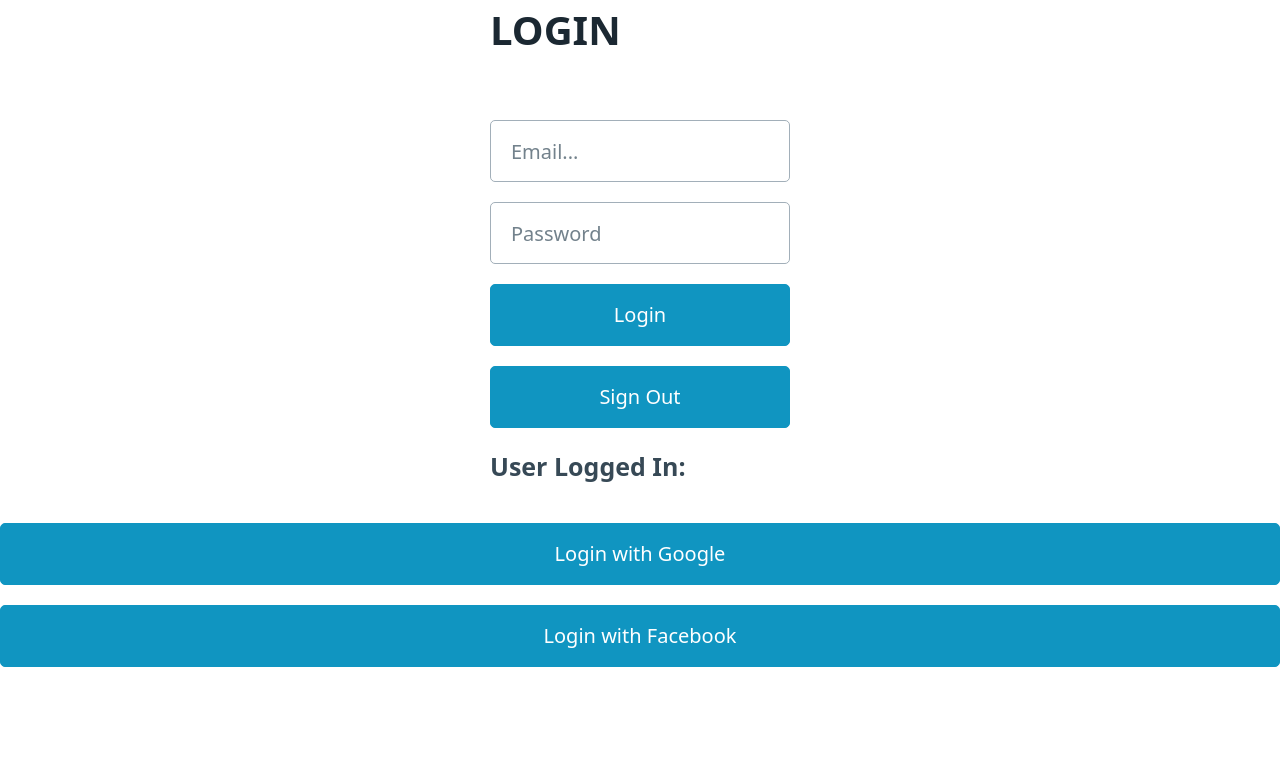
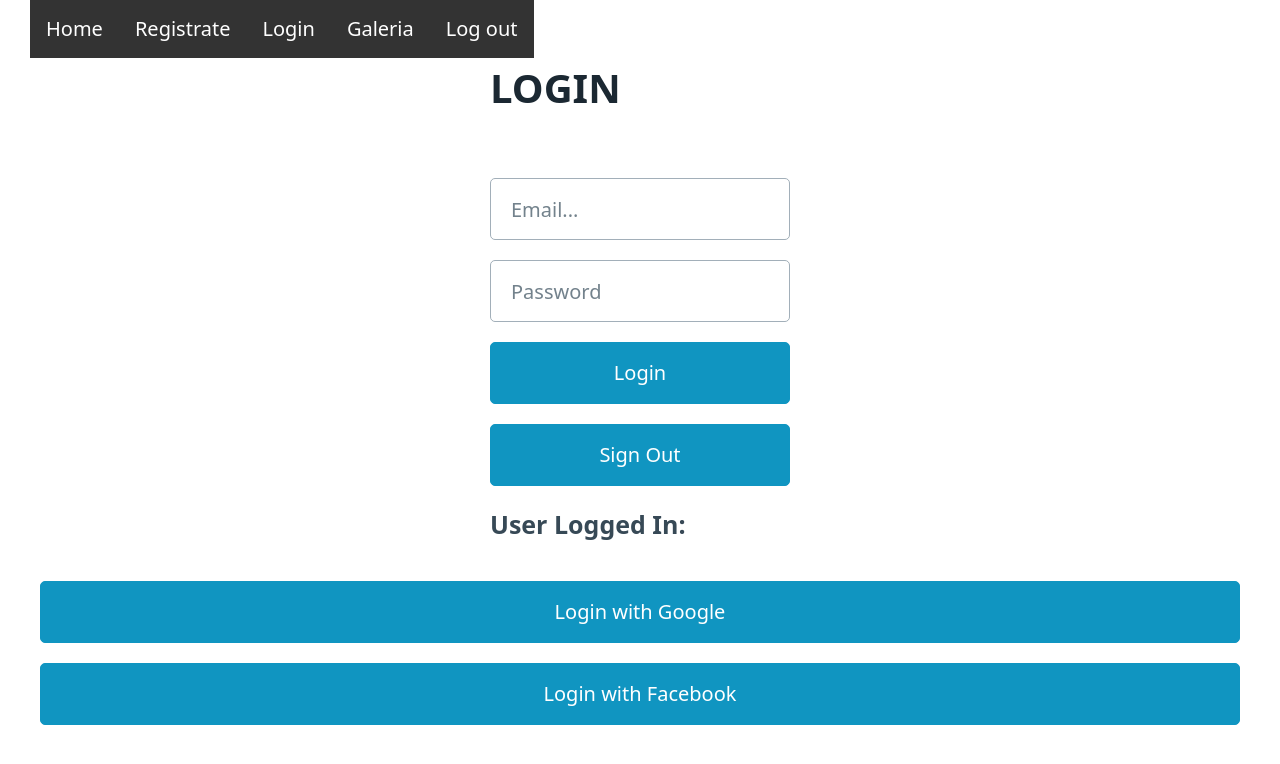
Before and after one commit to Pagarodam/app-luthier, a Next.js app: page /login in a window 1280 px wide. Shown: the top 764 px of the page. Built offline with nearby package versions, Linux system fonts and the light colour scheme; no server answers.

Commit message:
Creacion parcial del nav

```diff
--- /dev/null
+++ b/components/nav/index.js
@@ -0,0 +1,31 @@
+import styles from '../../styles/Home.module.css'
+import Link from "next/link";
+
+export default function Nav(){
+    const floatRight = {
+        float: 'right',
+    };
+    return (
+        <>
+            <nav className={styles.nav}>
+                <ul className={styles.ul}>
+                    <li>
+                        <Link href="/"><a>Home</a></Link>
+                    </li>
+                    <li>
+                        <Link href="/register"><a>Registrate</a></Link>
+                    </li>
+                    <li>
+                        <Link href="/login"><a>Login</a></Link>
+                    </li>
+                    <li >
+                        <Link href="/gallery"><a>Galeria</a></Link>
+                    </li>
+                    <li style={floatRight}>
+                        <Link href="/gallery"><a>Log out</a></Link>
+                    </li>
+                </ul>
+            </nav>
+        </>
+    )
+}
--- a/pages/login/index.js
+++ b/pages/login/index.js
@@ -1,16 +1,16 @@
 import { LoginFacebook, LoginGoogle, LoginMail, Logout } from "../../components/login";
-import Button from "../../components/Button";
-
-import { authentication } from "../../components/firebase/client";
-import { useState } from "react/cjs/react.production.min";
-import { onAuthStateChanged } from "firebase/auth";
+import styles from '../../styles/Home.module.css'
+import Nav from "../../components/nav";
 
 export default function Login(){
   return (
     <>
-      <LoginMail/>
-      <LoginGoogle/>
-      <LoginFacebook/>
+      <div className={styles.container}>
+        <Nav></Nav>
+        <LoginMail/>
+        <LoginGoogle/>
+        <LoginFacebook/>
+      </div>
     </>
   )
 }
--- a/styles/Home.module.css
+++ b/styles/Home.module.css
@@ -119,6 +119,36 @@
   flex-direction: column;
 }
 
+ /* NAV */
+ .ul {
+  list-style-type: none;
+  margin: 0;
+  padding: 0;
+  overflow: hidden;
+  background-color: #333;
+}
+
+.ul li {
+  float: left;
+}
+
+.ul li a {
+  display: block;
+  color: white;
+  text-align: center;
+  padding: 14px 16px;
+  text-decoration: none;
+}
+
+.ul li a:hover:not(.active) {
+  background-color: #111;
+}
+
+.active {
+  background-color: #04AA6D;
+}
+
+
 .signin>form>input{
   margin-bottom: 5px;
 }
```
Also changed, not shown: components/gallery/index.js (added, +16 -0 lines), pages/about/index.js (+2 -8 lines), pages/gallery/index.js (added, +18 -0 lines), pages/index.js (+5 -11 lines), pages/register/index.js (+7 -4 lines).
